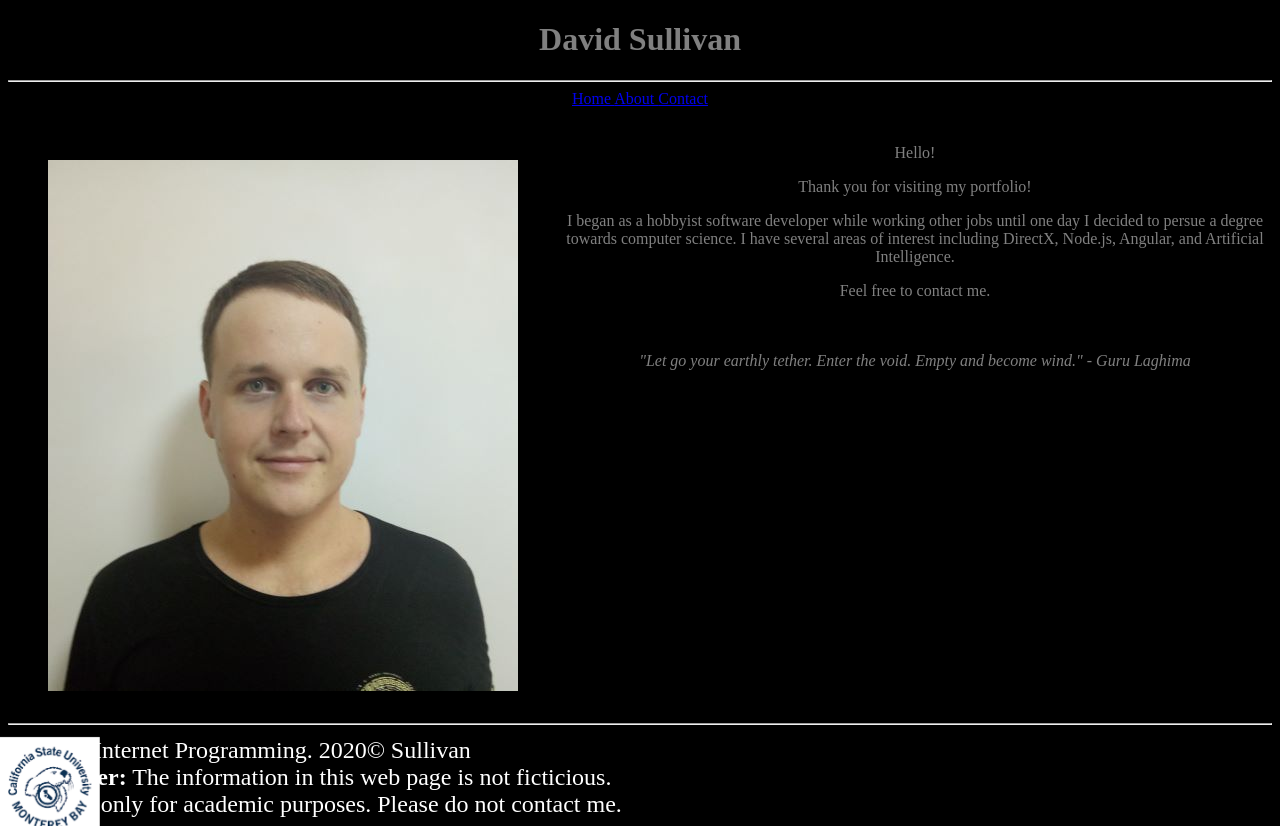
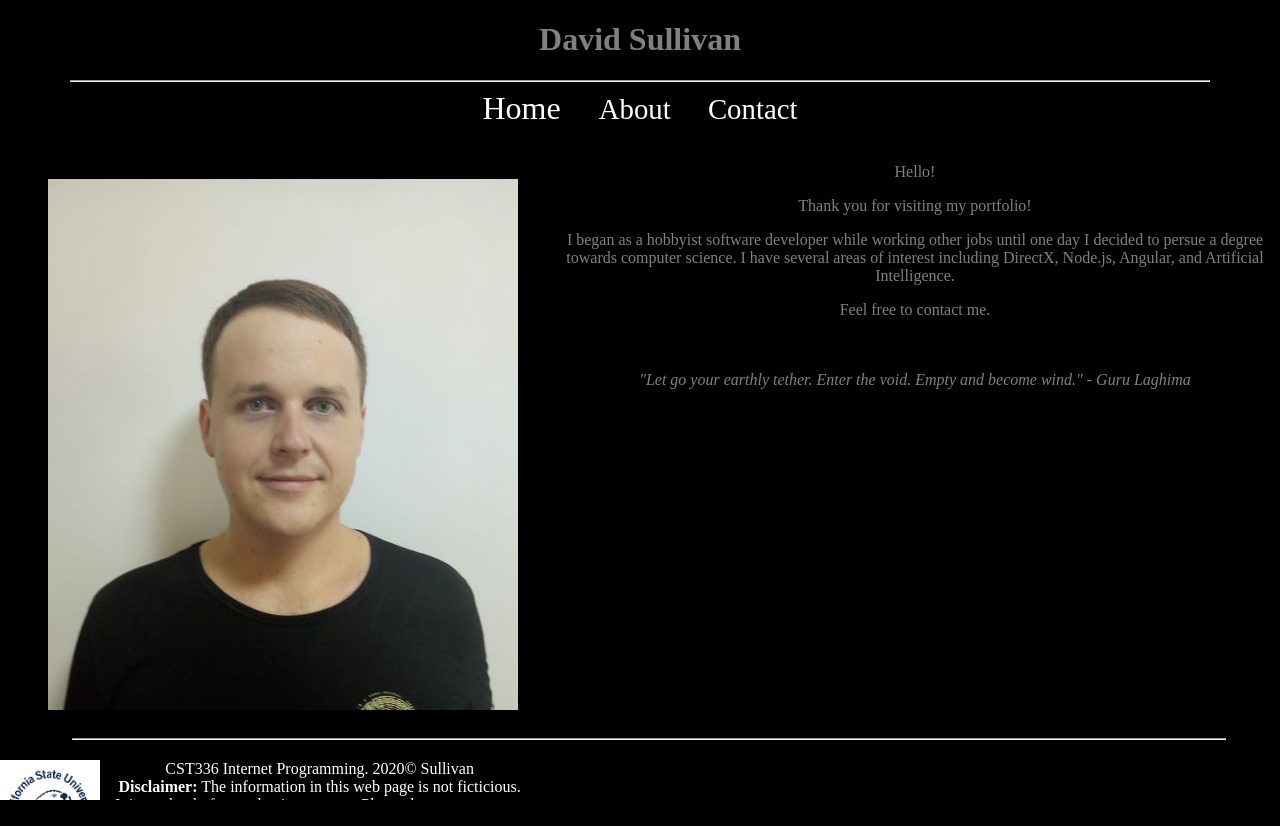
Before and after one commit to dsullivan89/lab1, a PHP site: page / in a window 1280 px wide. After the commit the page ends 800 px from the top, so only its background shows below. Run offline with PHP 8.4, Linux system fonts and the light colour scheme.

Commit message:
fixed footer and nav

```diff
--- a/css/styles.css
+++ b/css/styles.css
@@ -3,17 +3,48 @@ body {
 	color:gray;
 }
 
-header, main, nav {
+body hr {
+	width: 90%;
+}
+
+header, main, nav, footer {
 	text-align: center;
 }
 
 footer {
-	font-size: 1.5em;
+	display: flex;
+	font-size: 1.0em;
 	color: white;
-	float: center;
 }
 
-.current nav a {
+footer img {
+	left: 0px;
+	padding-top: 30px;
+	width: 100px;
+	height: 100px;
+	position: fixed;
+}
+
+footer div {
+	left: 100px;
+	padding-top: 30px;
+	padding-left: 15px;
+	position: fixed;
+}
+
+footer hr {
+	width: 90%;
+	margin-left: 5% !important;
+	position: fixed;
+
+}
+
+.current {
+	border-bottom:2px;
+	font-size:2em;
+}
+
+nav a {
 	padding:15px;
 	padding-bottom:4px;
 	font-size:1.8em;
@@ -31,10 +62,3 @@ main {
 	display: flex;
 	justify-content: center;
 }
-
-.csumb-logo {
-	left: 0px;
-	width: 100px;
-	height: 100px;
-	position: fixed;
-}
--- a/index.html
+++ b/index.html
@@ -37,9 +37,11 @@
 <footer>
 	<hr>
 	<feature>
-		<img class="csumb-logo" src="img/csumb.png" alt="csumb logo">
+		<img src="img/csumb.png" alt="csumb logo">
 	</feature>
+	<div>
 	CST336 Internet Programming. 2020&copy; Sullivan <br />
 	<strong>Disclaimer:</strong> The information in this web page is not ficticious.<br />
 	It is used only for academic purposes. Please do not contact me.
+	</div>
 </footer>
```
